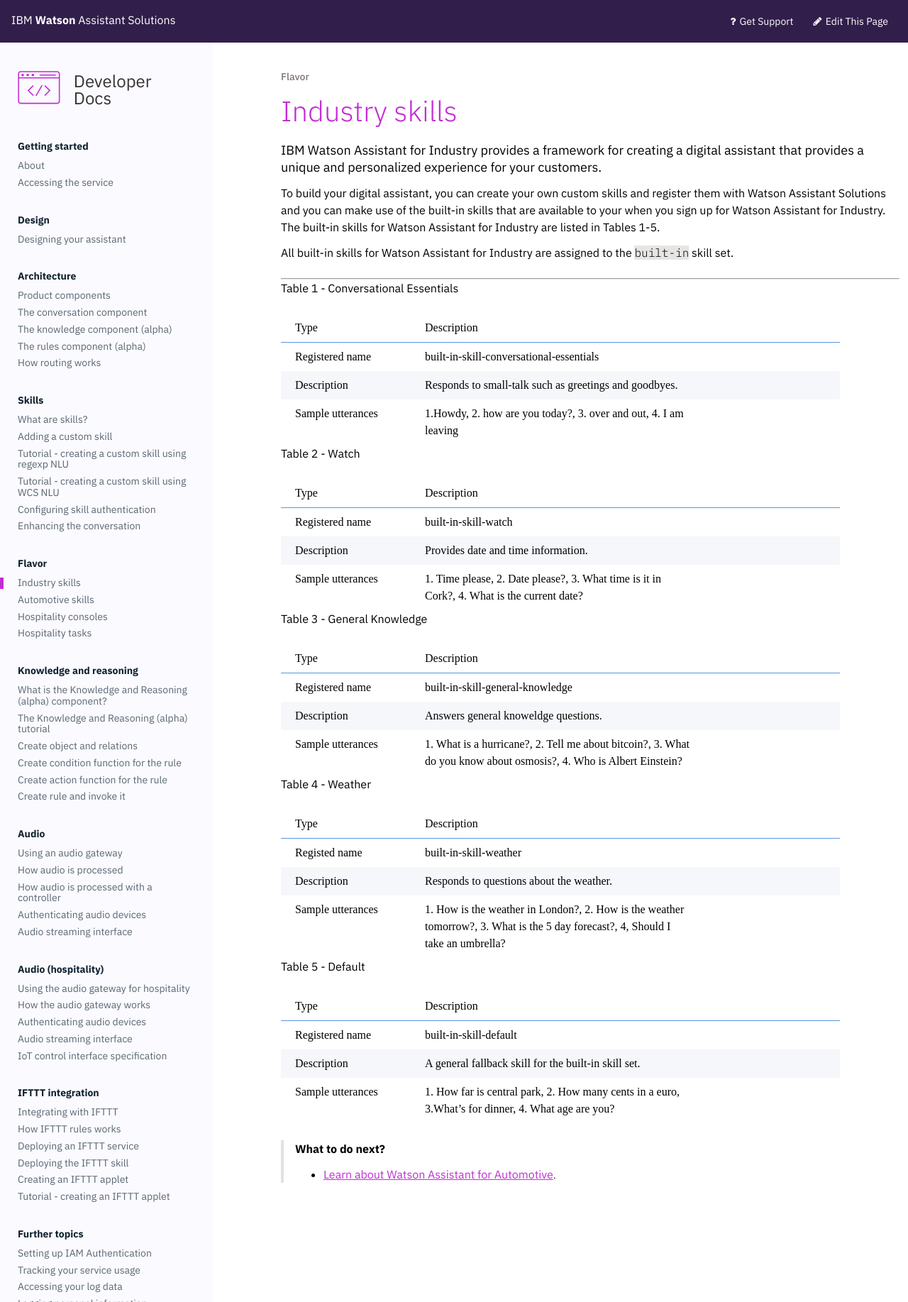
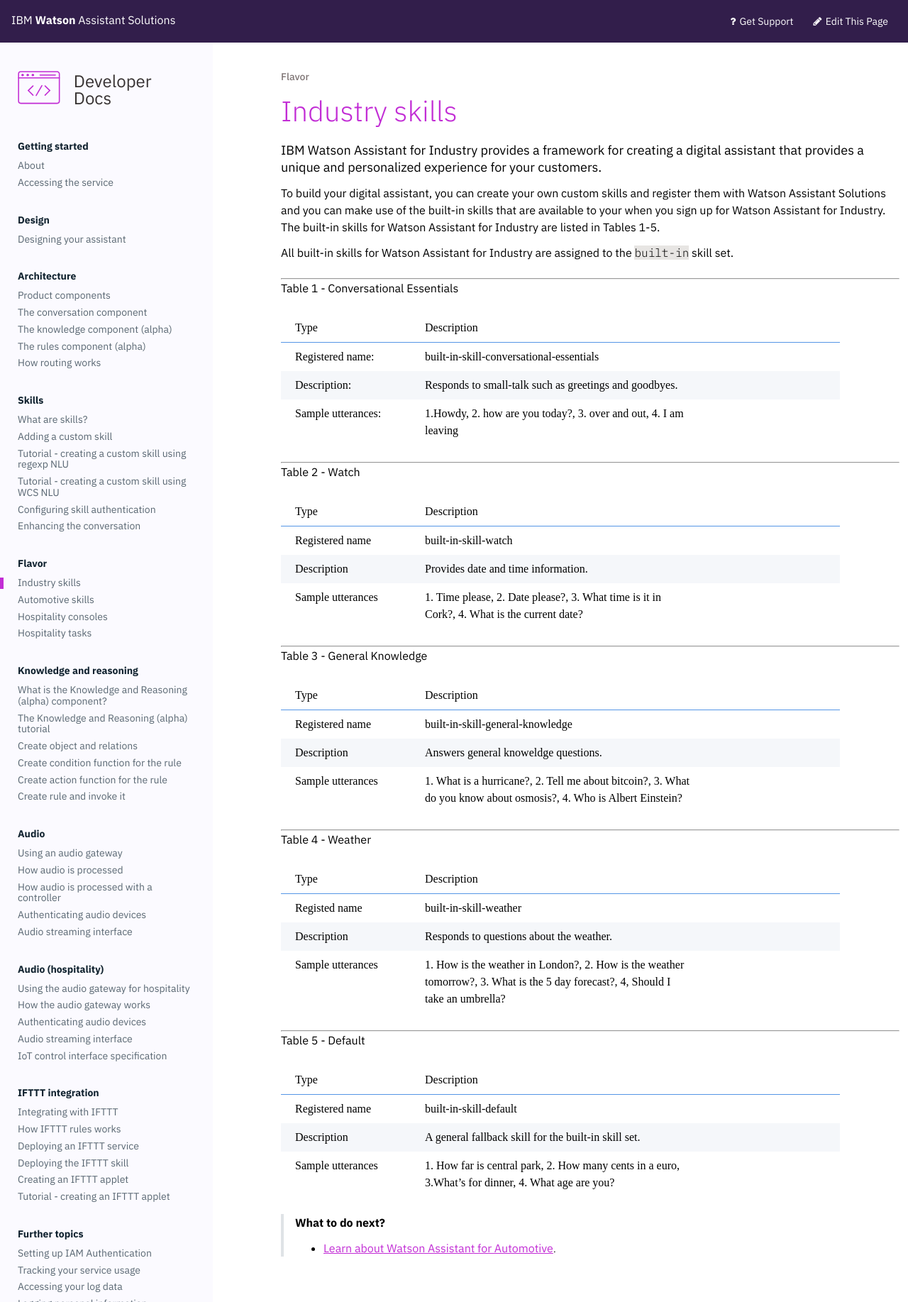
Before and after one commit to Watson-Personal-Assistant/developer, a Jekyll site: the page built from _content/flavours/industry.md, in a window 1280 px wide. Shown: the whole page at 71% size. Built offline with Jekyll 4.4.1, drawn with Linux system fonts in a browser that asks for light colours; some web fonts are replaced.

Commit message:
table formats

```diff
--- a/_content/flavours/industry.md
+++ b/_content/flavours/industry.md
@@ -12,22 +12,22 @@
 
 Table 1 - Conversational Essentials
 
- Type | Description
-------------------|-----------------------------------------------------------------|
-Registered name   | built-in-skill-conversational-essentials
-Description       | Responds to small-talk such as greetings and goodbyes.
-Sample utterances | 1.Howdy, 2. how are you today?, 3. over and out, 4. I am leaving
+Type | Description
+---|---|
+Registered name:| built-in-skill-conversational-essentials
+Description:| Responds to small-talk such as greetings and goodbyes.
+Sample utterances:| 1.Howdy, 2. how are you today?, 3. over and out, 4. I am leaving
 
-
+---
 Table 2 - Watch
 
- Type &nbsp; &nbsp; &nbsp; &nbsp; &nbsp; &nbsp; &nbsp; &nbsp;  | Description &nbsp; &nbsp; &nbsp; &nbsp; &nbsp;
---|--------------|
+Type &nbsp; &nbsp; &nbsp; &nbsp; &nbsp; &nbsp; &nbsp; &nbsp;  | Description &nbsp; &nbsp; &nbsp; &nbsp; &nbsp;
+---|---|
 Registered name | built-in-skill-watch
 Description | Provides date and time information.
 Sample utterances | 1. Time please, 2. Date please?, 3. What time is it in Cork?, 4. What is the current date?
 
-
+---
 Table 3 - General Knowledge
 
 Type | Description |
@@ -36,7 +36,7 @@
 Description | Answers general knoweldge questions.
 Sample utterances | 1. What is a hurricane?, 2. Tell me about bitcoin?, 3. What do you know about osmosis?, 4. Who is Albert Einstein?
 
-
+---
 Table 4 - Weather
 
 Type | Description |
@@ -45,7 +45,7 @@
 Description | Responds to questions about the weather.
 Sample utterances | 1. How is the weather in London?, 2. How is the weather tomorrow?, 3. What is the 5 day forecast?, 4, Should I take an umbrella?
 
-
+---
 Table 5 - Default
 
 Type | Description |
```
